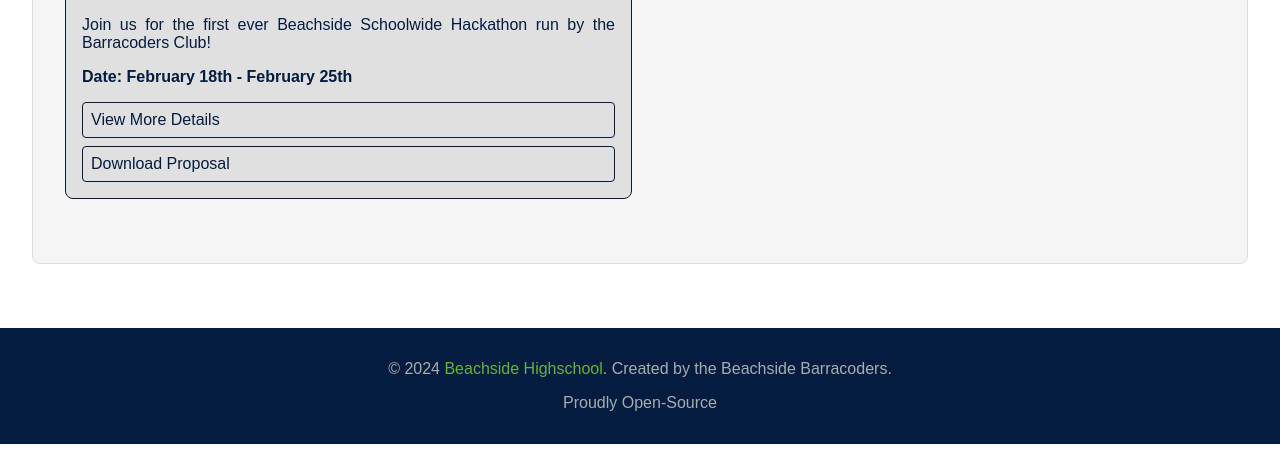
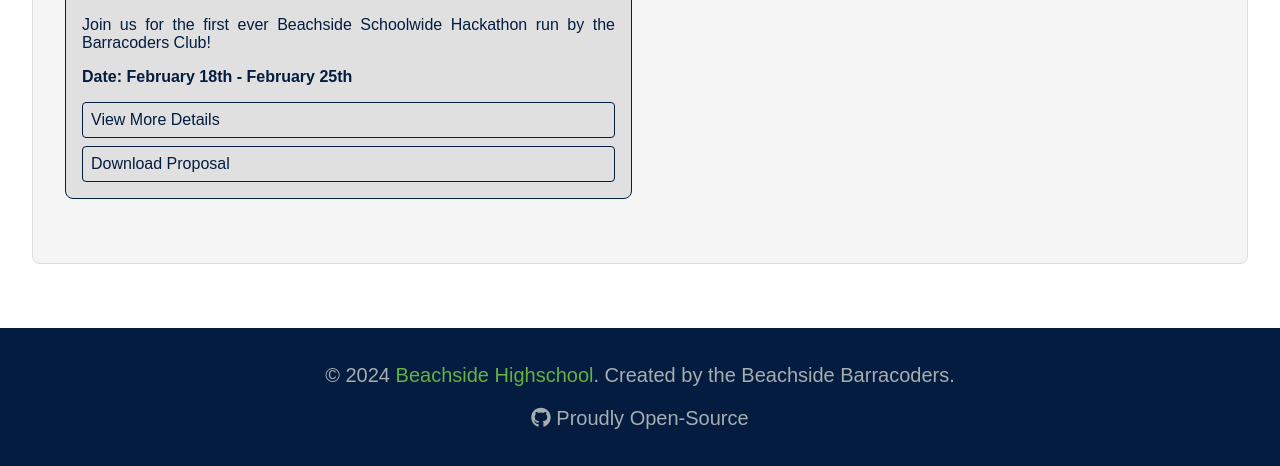
Before and after one commit to Barracoders/barracoders, a plain HTML site: page events.html in a window 1280 px wide. Shown: the part 726-1192 px from the top of the page. Before the commit the page ends 1170 px from the top, so only its background shows below. Drawn offline with Linux system fonts and the light colour scheme.

Commit message:
Fixed Footer Issues

```diff
--- a/estyles.css
+++ b/estyles.css
@@ -129,3 +129,6 @@ footer a:hover {
   border: 1px solid #ddd;
   margin-bottom: 2em;
 }
+footer p {
+  font-size: 20px;
+}
--- a/events.html
+++ b/events.html
@@ -10,6 +10,7 @@
     <meta name="viewport" content="width=device-width, initial-scale=1.0" />
     <title>Beachside - Events</title>
     <link rel="stylesheet" href="estyles.css" />
+    <link rel="stylesheet" href="https://cdnjs.cloudflare.com/ajax/libs/font-awesome/6.0.0-beta3/css/all.min.css">
   </head>
   <body>
     <nav>
@@ -95,7 +96,7 @@
         Created by the <a href="Untitled_design.png" style="text-decoration: none; color: inherit;">Beachside Barracoders</a>.
       </p>
       <p>
-        <a href="https://github.com/Barracoders/barracoders" style="text-decoration: none; color: #a6aeb0;"><i class="fa-brands fa-github" ></i></a> Proudly Open-Source
+        <a href="https://github.com/Barracoders/barracoders" style="text-decoration: none; color: #a6aeb0;"><i class="fa-brands fa-github" ></i> Proudly Open-Source</a>
       </p>
     </footer>
   </body>
--- a/hackathon_styles.css
+++ b/hackathon_styles.css
@@ -204,3 +204,7 @@ footer a:hover {
   border-radius: 4px;
   font-weight: bold;
 }
+
+footer p {
+  font-size: 20px;
+}
--- a/pstyles.css
+++ b/pstyles.css
@@ -117,3 +117,6 @@ footer a {
 footer a:hover {
   text-decoration: underline;
 }
+footer p {
+  font-size: 20px;
+}
--- a/rstyles.css
+++ b/rstyles.css
@@ -195,3 +195,6 @@ footer a {
 footer a:hover {
     text-decoration: underline;
 }
+footer p {
+  font-size: 20px;
+}
--- a/styles.css
+++ b/styles.css
@@ -156,6 +156,7 @@ section {
         grid-template-columns: 1fr;
     }
 }
+
 footer {
   background-color: #031c40;
   color: #a6aeb0;
@@ -163,6 +164,9 @@ footer {
   padding: 1em 0;
   position: relative;
   width: 100%;
+}
+footer p {
+  font-size: 20px;
 }
 
 footer a {
```
Also changed, not shown: 404.html (+1 -0 lines), hackathon.html (+33 -9 lines), index.html (+1 -1 lines), photos.html (+2 -1 lines), projects.html (+2 -1 lines), resources.html (+2 -1 lines), tetris.html (+1 -0 lines).
